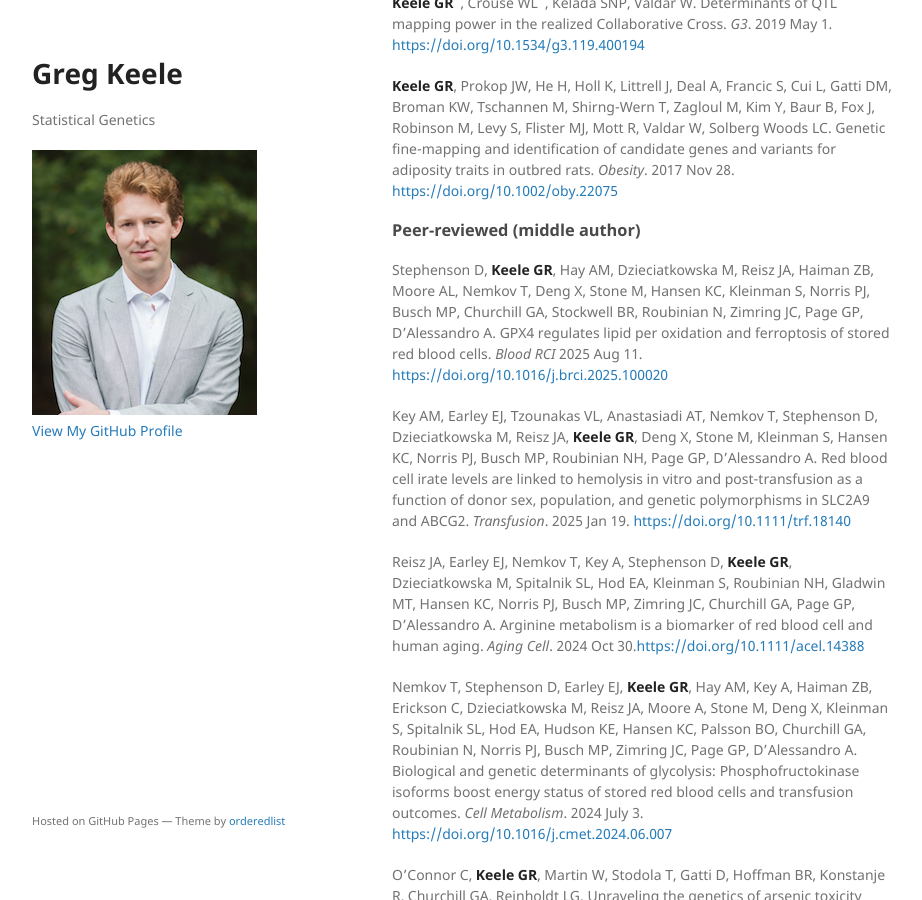
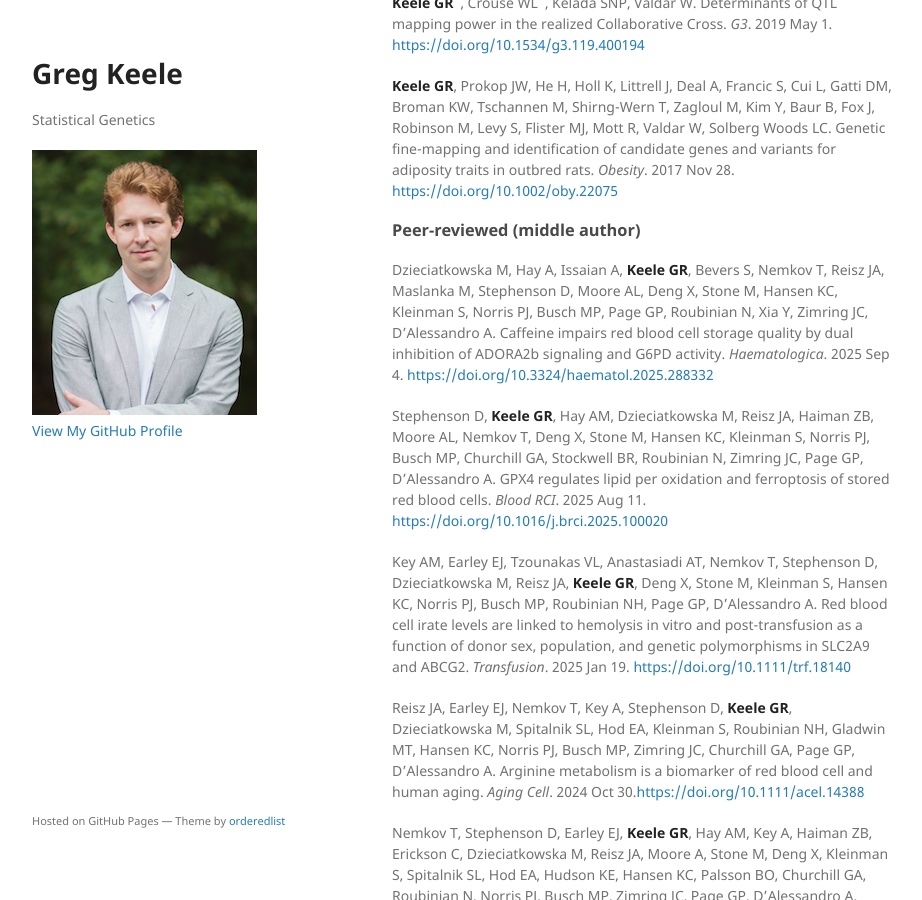
Before and after one commit to gkeele/gkeele.github.io, a Jekyll site: the page built from publications.md, in a window 1280 px wide and 900 px high, scrolled down 1835 px. Shown: the whole window, without its empty margins (178-1100 px from the left). Built offline with Jekyll 4.4.1, drawn with Linux system fonts in a browser that asks for light colours; our own code applies the rules of GitHub Pages for plain Markdown files.

Commit message:
Added caffeine paper

```diff
--- a/publications.md
+++ b/publications.md
@@ -43,7 +43,9 @@ Lerner AM<sup>\*</sup>, Hepperla AJ<sup>\*</sup>, **Keele GR**<sup>\*</sup>, Mer
 
 ### Peer-reviewed (middle author)
 
-Stephenson D, **Keele GR**, Hay AM, Dzieciatkowska M, Reisz JA, Haiman ZB, Moore AL, Nemkov T, Deng X, Stone M, Hansen KC, Kleinman S, Norris PJ, Busch MP, Churchill GA, Stockwell BR, Roubinian N, Zimring JC, Page GP, D'Alessandro A. GPX4 regulates lipid per oxidation and ferroptosis of stored red blood cells. *Blood RCI* 2025 Aug 11. [https://doi.org/10.1016/j.brci.2025.100020](https://doi.org/10.1016/j.brci.2025.100020)
+Dzieciatkowska M, Hay A, Issaian A, **Keele GR**, Bevers S, Nemkov T, Reisz JA, Maslanka M, Stephenson D, Moore AL, Deng X, Stone M, Hansen KC, Kleinman S, Norris PJ, Busch MP, Page GP, Roubinian N, Xia Y, Zimring JC, D'Alessandro A. Caffeine impairs red blood cell storage quality by dual inhibition of ADORA2b signaling and G6PD activity. *Haematologica*. 2025 Sep 4. [https://doi.org/10.3324/haematol.2025.288332](https://doi.org/10.3324/haematol.2025.288332)
+
+Stephenson D, **Keele GR**, Hay AM, Dzieciatkowska M, Reisz JA, Haiman ZB, Moore AL, Nemkov T, Deng X, Stone M, Hansen KC, Kleinman S, Norris PJ, Busch MP, Churchill GA, Stockwell BR, Roubinian N, Zimring JC, Page GP, D'Alessandro A. GPX4 regulates lipid per oxidation and ferroptosis of stored red blood cells. *Blood RCI*. 2025 Aug 11. [https://doi.org/10.1016/j.brci.2025.100020](https://doi.org/10.1016/j.brci.2025.100020)
 
 Key AM, Earley EJ, Tzounakas VL, Anastasiadi AT, Nemkov T, Stephenson D, Dzieciatkowska M, Reisz JA, **Keele GR**, Deng X, Stone M, Kleinman S, Hansen KC, Norris PJ, Busch MP, Roubinian NH, Page GP, D'Alessandro A. Red blood cell irate levels are linked to hemolysis in vitro and post-transfusion as a function of donor sex, population, and genetic polymorphisms in SLC2A9 and ABCG2. *Transfusion*. 2025 Jan 19. [https://doi.org/10.1111/trf.18140](https://doi.org/10.1111/trf.18140)
 
```
